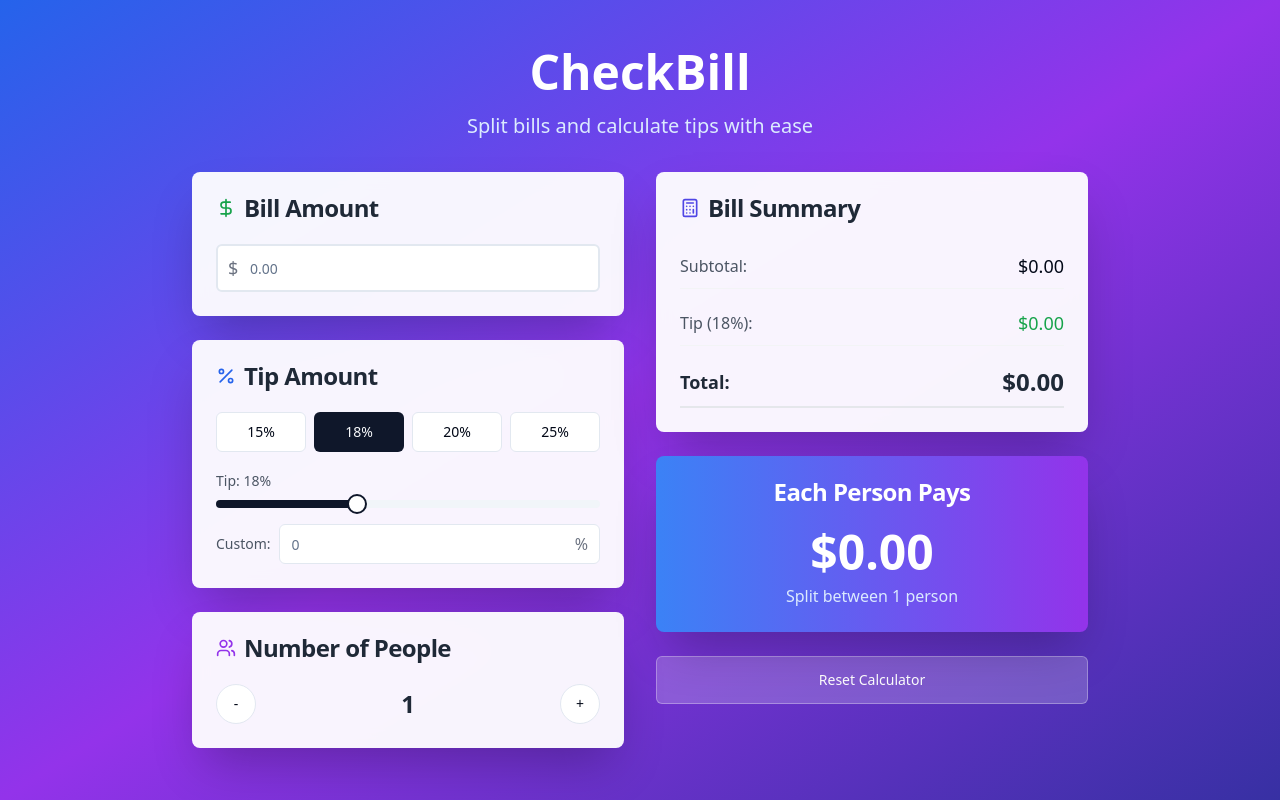
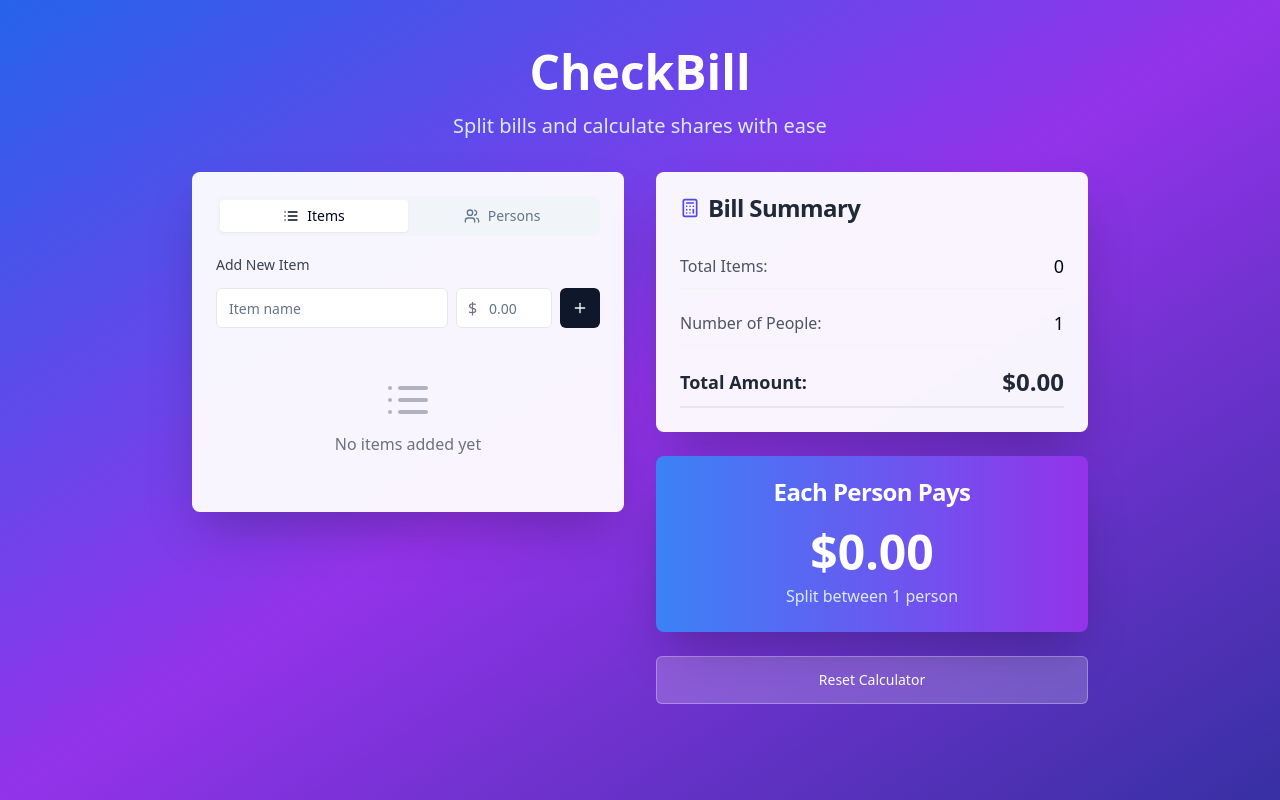
Before and after one commit to tchtan/tanbillsplit, a React (Vite) app: page / in a window 1280 px wide. Built offline with nearby package versions, Linux system fonts and the light colour scheme.

Commit message:
Refactor: Implement sharing UI with tabs
Implement a UI with two tabs: one for listing items to share and another for displaying persons and their calculated shares. Remove bill amount and tip features.

```diff
--- a/src/pages/Index.tsx
+++ b/src/pages/Index.tsx
@@ -3,22 +3,30 @@ import React, { useState, useEffect } from 'react';
 import { Card, CardContent, CardHeader, CardTitle } from '@/components/ui/card';
 import { Input } from '@/components/ui/input';
 import { Label } from '@/components/ui/label';
-import { Slider } from '@/components/ui/slider';
 import { Button } from '@/components/ui/button';
-import { Calculator, Users, Percent, DollarSign } from 'lucide-react';
+import { Tabs, TabsContent, TabsList, TabsTrigger } from '@/components/ui/tabs';
+import { Calculator, Users, Plus, Trash2, DollarSign, List } from 'lucide-react';
+
+interface Item {
+  id: string;
+  name: string;
+  amount: number;
+}
+
+interface Person {
+  id: string;
+  name: string;
+}
 
 const Index = () => {
-  const [billAmount, setBillAmount] = useState<string>('');
-  const [tipPercentage, setTipPercentage] = useState<number>(18);
-  const [customTip, setCustomTip] = useState<string>('');
-  const [numberOfPeople, setNumberOfPeople] = useState<number>(1);
-  const [isCustomTip, setIsCustomTip] = useState<boolean>(false);
+  const [items, setItems] = useState<Item[]>([]);
+  const [persons, setPersons] = useState<Person[]>([{ id: '1', name: 'Person 1' }]);
+  const [newItemName, setNewItemName] = useState<string>('');
+  const [newItemAmount, setNewItemAmount] = useState<string>('');
+  const [newPersonName, setNewPersonName] = useState<string>('');
 
-  const billValue = parseFloat(billAmount) || 0;
-  const tipValue = isCustomTip ? (parseFloat(customTip) || 0) : tipPercentage;
-  const tipAmount = (billValue * tipValue) / 100;
-  const totalAmount = billValue + tipAmount;
-  const perPersonAmount = totalAmount / numberOfPeople;
+  const totalAmount = items.reduce((sum, item) => sum + item.amount, 0);
+  const sharePerPerson = persons.length > 0 ? totalAmount / persons.length : 0;
 
   const formatCurrency = (amount: number) => {
     return new Intl.NumberFormat('en-US', {
@@ -27,17 +35,44 @@ const Index = () => {
     }).format(amount);
   };
 
-  const handleBillAmountChange = (e: React.ChangeEvent<HTMLInputElement>) => {
-    const value = e.target.value.replace(/[^0-9.]/g, '');
-    setBillAmount(value);
+  const handleAddItem = () => {
+    if (newItemName.trim() && parseFloat(newItemAmount) > 0) {
+      const newItem: Item = {
+        id: Date.now().toString(),
+        name: newItemName.trim(),
+        amount: parseFloat(newItemAmount),
+      };
+      setItems([...items, newItem]);
+      setNewItemName('');
+      setNewItemAmount('');
+    }
   };
 
-  const handleCustomTipChange = (e: React.ChangeEvent<HTMLInputElement>) => {
-    const value = e.target.value.replace(/[^0-9.]/g, '');
-    setCustomTip(value);
+  const handleDeleteItem = (id: string) => {
+    setItems(items.filter(item => item.id !== id));
   };
 
-  const quickTipButtons = [15, 18, 20, 25];
+  const handleAddPerson = () => {
+    if (newPersonName.trim()) {
+      const newPerson: Person = {
+        id: Date.now().toString(),
+        name: newPersonName.trim(),
+      };
+      setPersons([...persons, newPerson]);
+      setNewPersonName('');
+    }
+  };
+
+  const handleDeletePerson = (id: string) => {
+    if (persons.length > 1) {
+      setPersons(persons.filter(person => person.id !== id));
+    }
+  };
+
+  const handleAmountChange = (e: React.ChangeEvent<HTMLInputElement>) => {
+    const value = e.target.value.replace(/[^0-9.]/g, '');
+    setNewItemAmount(value);
+  };
 
   return (
     <div className="min-h-screen bg-gradient-to-br from-blue-600 via-purple-600 to-indigo-800 p-4">
@@ -48,138 +83,143 @@ const Index = () => {
             CheckBill
           </h1>
           <p className="text-xl text-blue-100 animate-fade-in">
-            Split bills and calculate tips with ease
+            Split bills and calculate shares with ease
           </p>
         </div>
 
         <div className="grid lg:grid-cols-2 gap-8">
-          {/* Input Section */}
+          {/* Main Tabs Section */}
           <div className="space-y-6">
-            {/* Bill Amount Card */}
             <Card className="backdrop-blur-sm bg-white/95 shadow-2xl border-0 animate-scale-in">
-              <CardHeader>
-                <CardTitle className="flex items-center gap-2 text-gray-800">
-                  <DollarSign className="h-5 w-5 text-green-600" />
-                  Bill Amount
-                </CardTitle>
-              </CardHeader>
-              <CardContent>
+              <CardContent className="p-6">
+                <Tabs defaultValue="items" className="w-full">
+                  <TabsList className="grid w-full grid-cols-2">
+                    <TabsTrigger value="items" className="flex items-center gap-2">
+                      <List className="h-4 w-4" />
+                      Items
+                    </TabsTrigger>
+                    <TabsTrigger value="persons" className="flex items-center gap-2">
+                      <Users className="h-4 w-4" />
+                      Persons
+                    </TabsTrigger>
+                  </TabsList>
+
+                  <TabsContent value="items" className="space-y-4 mt-4">
+                    {/* Add Item Form */}
+                    <div className="space-y-3">
+                      <Label className="text-sm font-medium text-gray-700">Add New Item</Label>
+                      <div className="flex gap-2">
+                        <Input
+                          placeholder="Item name"
+                          value={newItemName}
+                          onChange={(e) => setNewItemName(e.target.value)}
+                          className="flex-1"
+                        />
                         <div className="relative">
-                  <span className="absolute left-3 top-1/2 transform -translate-y-1/2 text-gray-500 text-lg">
+                          <span className="absolute left-3 top-1/2 transform -translate-y-1/2 text-gray-500">
                             $
                           </span>
                           <Input
                             type="text"
                             placeholder="0.00"
-                    value={billAmount}
-                    onChange={handleBillAmountChange}
-                    className="pl-8 text-lg h-12 border-2 focus:border-blue-500 transition-colors"
+                            value={newItemAmount}
+                            onChange={handleAmountChange}
+                            className="pl-8 w-24"
                           />
                         </div>
-              </CardContent>
-            </Card>
+                        <Button onClick={handleAddItem} size="icon">
+                          <Plus className="h-4 w-4" />
+                        </Button>
+                      </div>
+                    </div>
 
-            {/* Tip Section Card */}
-            <Card className="backdrop-blur-sm bg-white/95 shadow-2xl border-0 animate-scale-in">
-              <CardHeader>
-                <CardTitle className="flex items-center gap-2 text-gray-800">
-                  <Percent className="h-5 w-5 text-blue-600" />
-                  Tip Amount
-                </CardTitle>
-              </CardHeader>
-              <CardContent className="space-y-4">
-                {/* Quick Tip Buttons */}
-                <div className="grid grid-cols-4 gap-2">
-                  {quickTipButtons.map((tip) => (
+                    {/* Items List */}
+                    <div className="space-y-2 max-h-64 overflow-y-auto">
+                      {items.length === 0 ? (
+                        <div className="text-center py-8 text-gray-500">
+                          <List className="h-12 w-12 mx-auto mb-2 opacity-50" />
+                          <p>No items added yet</p>
+                        </div>
+                      ) : (
+                        items.map((item) => (
+                          <div
+                            key={item.id}
+                            className="flex items-center justify-between p-3 bg-gray-50 rounded-lg hover:bg-gray-100 transition-colors"
+                          >
+                            <div className="flex-1">
+                              <span className="font-medium text-gray-800">{item.name}</span>
+                            </div>
+                            <div className="flex items-center gap-2">
+                              <span className="font-semibold text-green-600">
+                                {formatCurrency(item.amount)}
+                              </span>
                               <Button
-                      key={tip}
-                      variant={!isCustomTip && tipPercentage === tip ? "default" : "outline"}
-                      onClick={() => {
-                        setTipPercentage(tip);
-                        setIsCustomTip(false);
-                      }}
-                      className="h-10 transition-all hover:scale-105"
+                                variant="ghost"
+                                size="icon"
+                                onClick={() => handleDeleteItem(item.id)}
+                                className="h-8 w-8 text-red-500 hover:text-red-700 hover:bg-red-50"
                               >
-                      {tip}%
+                                <Trash2 className="h-4 w-4" />
                               </Button>
+                            </div>
+                          </div>
+                        ))
+                      )}
+                    </div>
+                  </TabsContent>
+
+                  <TabsContent value="persons" className="space-y-4 mt-4">
+                    {/* Add Person Form */}
+                    <div className="space-y-3">
+                      <Label className="text-sm font-medium text-gray-700">Add New Person</Label>
+                      <div className="flex gap-2">
+                        <Input
+                          placeholder="Person name"
+                          value={newPersonName}
+                          onChange={(e) => setNewPersonName(e.target.value)}
+                          className="flex-1"
+                        />
+                        <Button onClick={handleAddPerson} size="icon">
+                          <Plus className="h-4 w-4" />
+                        </Button>
+                      </div>
+                    </div>
+
+                    {/* Persons List */}
+                    <div className="space-y-2 max-h-64 overflow-y-auto">
+                      {persons.map((person) => (
+                        <div
+                          key={person.id}
+                          className="flex items-center justify-between p-3 bg-gray-50 rounded-lg hover:bg-gray-100 transition-colors"
+                        >
+                          <div className="flex-1">
+                            <span className="font-medium text-gray-800">{person.name}</span>
+                          </div>
+                          <div className="flex items-center gap-2">
+                            <span className="font-semibold text-blue-600">
+                              {formatCurrency(sharePerPerson)}
+                            </span>
+                            {persons.length > 1 && (
+                              <Button
+                                variant="ghost"
+                                size="icon"
+                                onClick={() => handleDeletePerson(person.id)}
+                                className="h-8 w-8 text-red-500 hover:text-red-700 hover:bg-red-50"
+                              >
+                                <Trash2 className="h-4 w-4" />
+                              </Button>
+                            )}
+                          </div>
+                        </div>
                       ))}
                     </div>
-
-                {/* Tip Slider */}
-                <div className="space-y-2">
-                  <Label className="text-sm text-gray-600">
-                    Tip: {isCustomTip ? customTip : tipPercentage}%
-                  </Label>
-                  <Slider
-                    value={[isCustomTip ? parseFloat(customTip) || 0 : tipPercentage]}
-                    onValueChange={(value) => {
-                      setTipPercentage(value[0]);
-                      setIsCustomTip(false);
-                    }}
-                    min={0}
-                    max={50}
-                    step={1}
-                    className="w-full"
-                  />
-                </div>
-
-                {/* Custom Tip Input */}
-                <div className="flex items-center gap-2">
-                  <Label className="text-sm text-gray-600 whitespace-nowrap">Custom:</Label>
-                  <div className="relative flex-1">
-                    <Input
-                      type="text"
-                      placeholder="0"
-                      value={customTip}
-                      onChange={handleCustomTipChange}
-                      onFocus={() => setIsCustomTip(true)}
-                      className="pr-8"
-                    />
-                    <span className="absolute right-3 top-1/2 transform -translate-y-1/2 text-gray-500">
-                      %
-                    </span>
-                  </div>
-                </div>
-              </CardContent>
-            </Card>
-
-            {/* Number of People Card */}
-            <Card className="backdrop-blur-sm bg-white/95 shadow-2xl border-0 animate-scale-in">
-              <CardHeader>
-                <CardTitle className="flex items-center gap-2 text-gray-800">
-                  <Users className="h-5 w-5 text-purple-600" />
-                  Number of People
-                </CardTitle>
-              </CardHeader>
-              <CardContent>
-                <div className="flex items-center gap-4">
-                  <Button
-                    variant="outline"
-                    size="icon"
-                    onClick={() => setNumberOfPeople(Math.max(1, numberOfPeople - 1))}
-                    className="h-10 w-10 rounded-full transition-all hover:scale-110"
-                  >
-                    -
-                  </Button>
-                  <div className="flex-1 text-center">
-                    <span className="text-2xl font-semibold text-gray-800">
-                      {numberOfPeople}
-                    </span>
-                  </div>
-                  <Button
-                    variant="outline"
-                    size="icon"
-                    onClick={() => setNumberOfPeople(numberOfPeople + 1)}
-                    className="h-10 w-10 rounded-full transition-all hover:scale-110"
-                  >
-                    +
-                  </Button>
-                </div>
+                  </TabsContent>
+                </Tabs>
               </CardContent>
             </Card>
           </div>
 
-          {/* Results Section */}
+          {/* Summary Section */}
           <div className="space-y-6">
             {/* Summary Card */}
             <Card className="backdrop-blur-sm bg-white/95 shadow-2xl border-0 animate-scale-in">
@@ -192,15 +232,15 @@ const Index = () => {
               <CardContent className="space-y-4">
                 <div className="space-y-3">
                   <div className="flex justify-between items-center py-2 border-b border-gray-100">
-                    <span className="text-gray-600">Subtotal:</span>
-                    <span className="text-lg font-medium">{formatCurrency(billValue)}</span>
+                    <span className="text-gray-600">Total Items:</span>
+                    <span className="text-lg font-medium">{items.length}</span>
                   </div>
                   <div className="flex justify-between items-center py-2 border-b border-gray-100">
-                    <span className="text-gray-600">Tip ({isCustomTip ? customTip : tipPercentage}%):</span>
-                    <span className="text-lg font-medium text-green-600">{formatCurrency(tipAmount)}</span>
+                    <span className="text-gray-600">Number of People:</span>
+                    <span className="text-lg font-medium">{persons.length}</span>
                   </div>
                   <div className="flex justify-between items-center py-2 border-b-2 border-gray-200">
-                    <span className="text-lg font-semibold text-gray-800">Total:</span>
+                    <span className="text-lg font-semibold text-gray-800">Total Amount:</span>
                     <span className="text-2xl font-bold text-gray-800">{formatCurrency(totalAmount)}</span>
                   </div>
                 </div>
@@ -217,10 +257,10 @@ const Index = () => {
               <CardContent>
                 <div className="text-center">
                   <div className="text-4xl md:text-5xl font-bold mb-2">
-                    {formatCurrency(perPersonAmount)}
+                    {formatCurrency(sharePerPerson)}
                   </div>
                   <div className="text-blue-100">
-                    Split between {numberOfPeople} {numberOfPeople === 1 ? 'person' : 'people'}
+                    Split between {persons.length} {persons.length === 1 ? 'person' : 'people'}
                   </div>
                 </div>
               </CardContent>
@@ -229,11 +269,11 @@ const Index = () => {
             {/* Reset Button */}
             <Button
               onClick={() => {
-                setBillAmount('');
-                setTipPercentage(18);
-                setCustomTip('');
-                setNumberOfPeople(1);
-                setIsCustomTip(false);
+                setItems([]);
+                setPersons([{ id: '1', name: 'Person 1' }]);
+                setNewItemName('');
+                setNewItemAmount('');
+                setNewPersonName('');
               }}
               variant="outline"
               className="w-full h-12 bg-white/20 border-white/30 text-white hover:bg-white/30 transition-all animate-scale-in"
```
Lines whose indentation alone changed are shown as unchanged.
